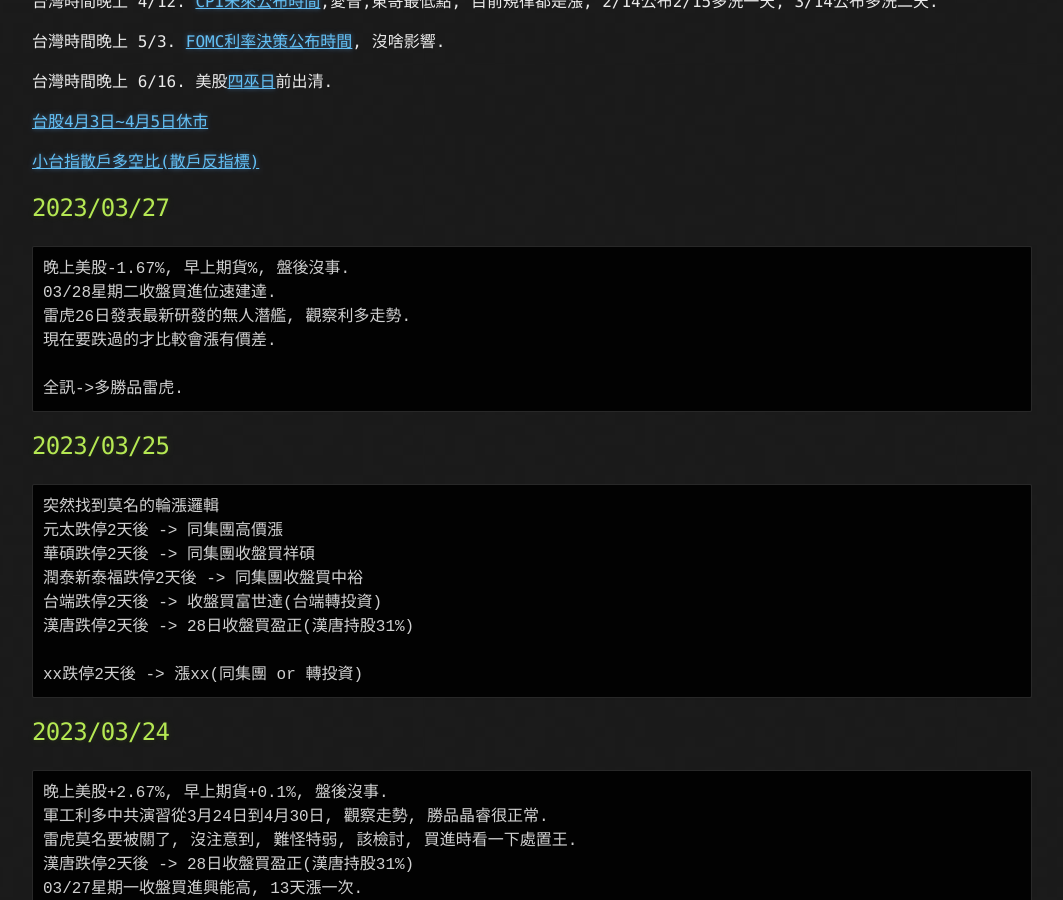
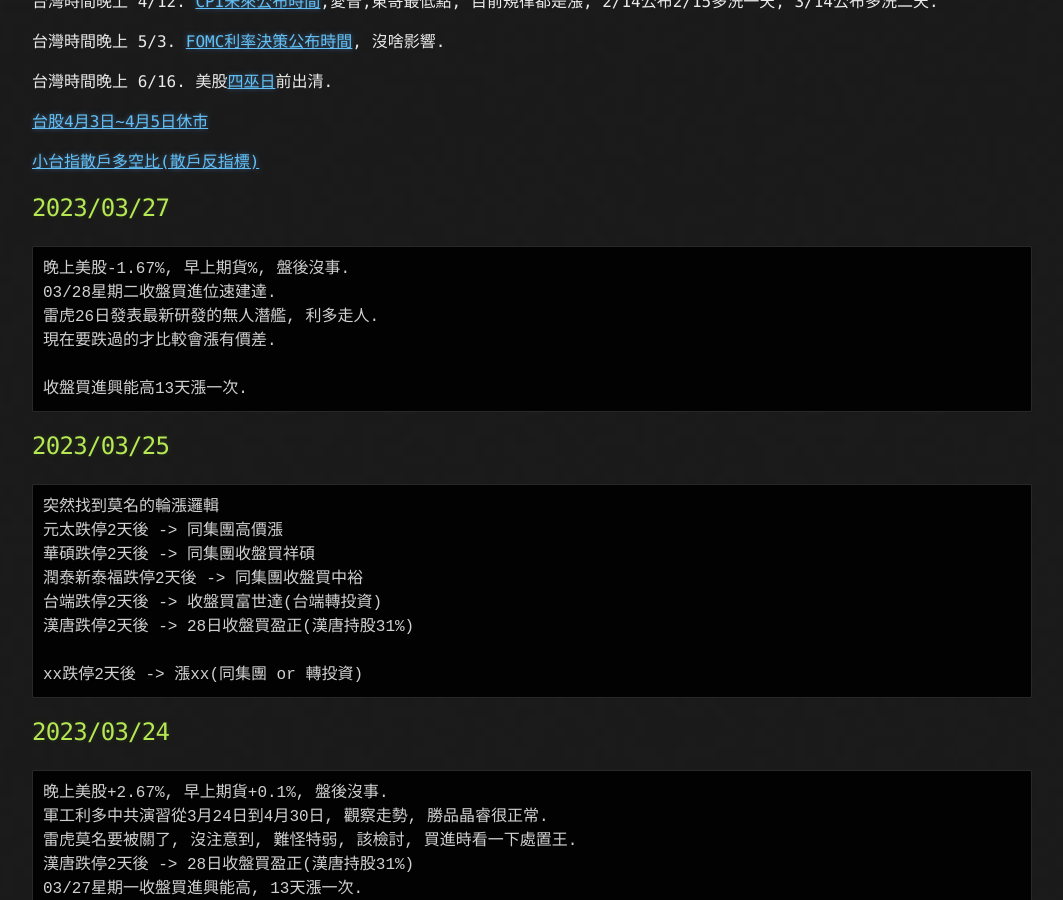
Before and after one commit to lepg5487/Stock_God, a Jekyll site: the page built from index.md, in a window 1280 px wide and 900 px high, scrolled down 468 px. Shown: the whole window, without its empty margins (108-1171 px from the left). Built offline with Jekyll 4.4.1, drawn with Linux system fonts in a browser that asks for light colours; our own code applies the rules of GitHub Pages for plain Markdown files.

Commit message:
Update index.md

````diff
--- a/index.md
+++ b/index.md
@@ -26,10 +26,10 @@
 ```
 晚上美股-1.67%, 早上期貨%, 盤後沒事.
 03/28星期二收盤買進位速建達.
-雷虎26日發表最新研發的無人潛艦, 觀察利多走勢.
+雷虎26日發表最新研發的無人潛艦, 利多走人.
 現在要跌過的才比較會漲有價差.
 
-全訊->多勝品雷虎.
+收盤買進興能高13天漲一次.
 ```
 
 ## 2023/03/25
````
